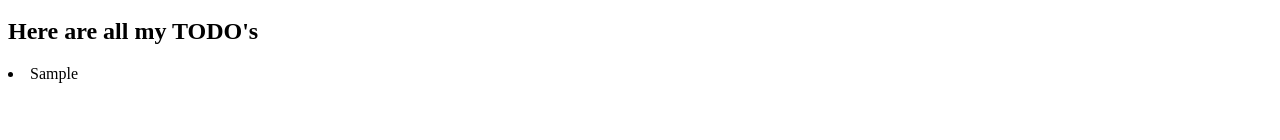
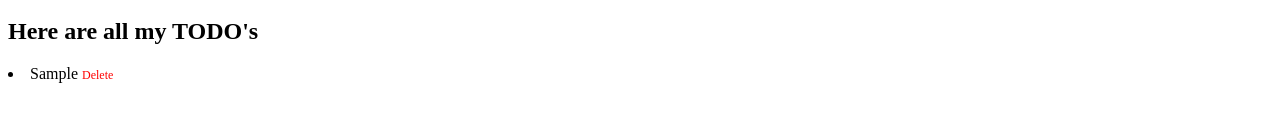
Before and after one commit to ScottDenton/Vue-Todo, a Vue app: page / in a window 1280 px wide. Both pictures are taken after typing "Sample" into the empty fields and a click on the button "Add". Shown: the part 160-300 px from the top of the page. Built offline with nearby package versions, Linux system fonts and the light colour scheme.

Commit message:
added super basic delete functionality ready for styling

```diff
--- a/src/components/todos.vue
+++ b/src/components/todos.vue
@@ -12,6 +12,7 @@
     <li
       v-for='(todo,ind) in todos'
       :key=ind> {{ todo }}
+      <span class='delete-text' @click='deleteTodo(ind)'> Delete</span>
     </li>
   </div>
 </template>
@@ -37,6 +38,10 @@
       addTodo() {
         this.todos.push(this.getTodo())
         this.clearInput();
+      },
+
+      deleteTodo(ind) {
+        this.todos.splice(ind, 1);
       }
     }
 
--- a/src/stylesheets/app.scss
+++ b/src/stylesheets/app.scss
@@ -0,0 +1,6 @@
+#app {
+  .delete-text {
+    color: red;
+    font-size: 12px;
+  }
+}
```
